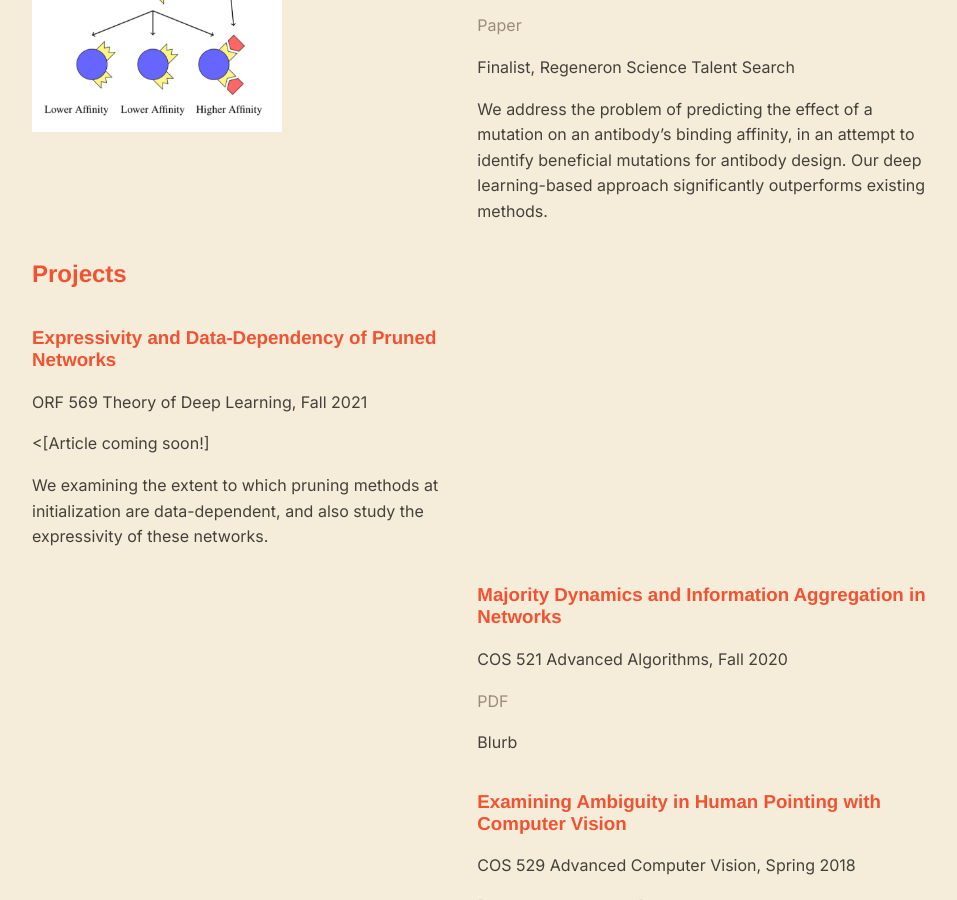
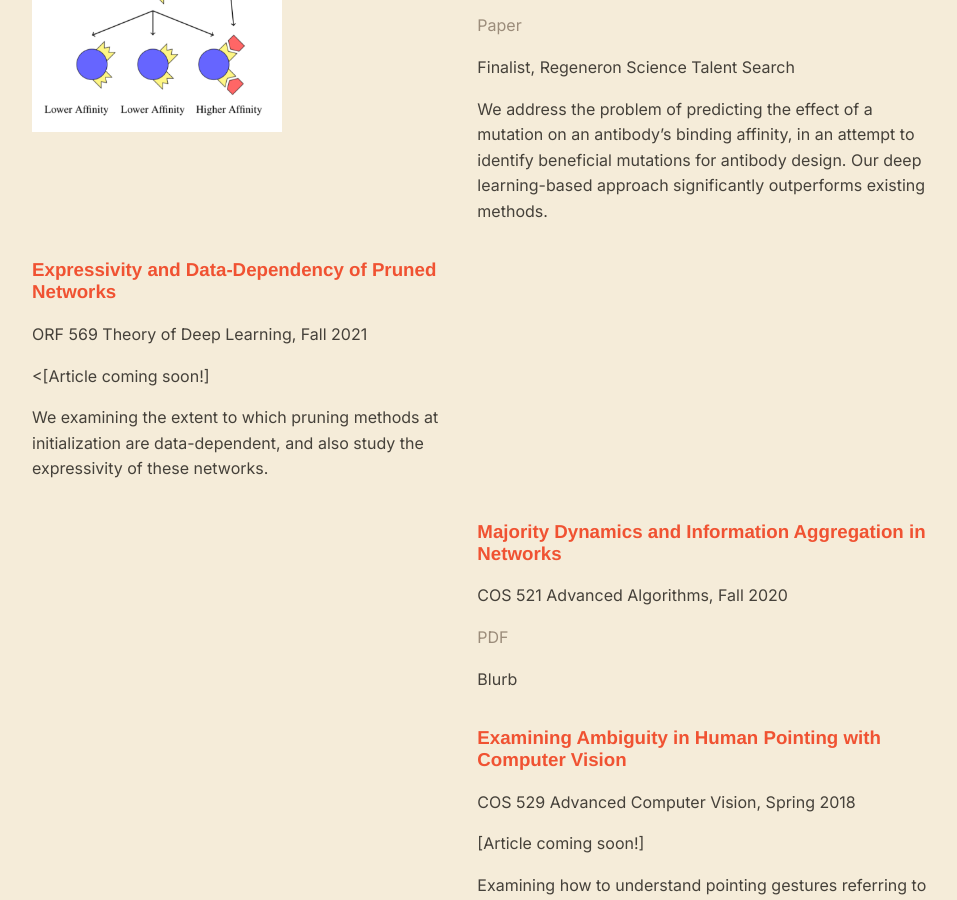
Before and after one commit to arjun-mani/arjun-mani.github.io, a Jekyll site: the page built from index.html, in a window 1280 px wide and 900 px high, scrolled down 1447 px. Shown: the whole window, without its empty margins (160-1117 px from the left). Built offline with Jekyll 4.4.1, drawn with Linux system fonts in a browser that asks for light colours; some web fonts are replaced.

Commit message:
Update index.html

```diff
--- a/index.html
+++ b/index.html
@@ -62,14 +62,6 @@ title: Home
 </div>
 
 
-<div class="divTableRow">
-	<div class="divTableCell">
-	</div>
-	<div class="divTableCell">
-		<h2 id="Projects">Projects</h2>
-	</div>
-</div>
-
 
 <div class="divTableRow">
 	<div class="divTableCell">
```
